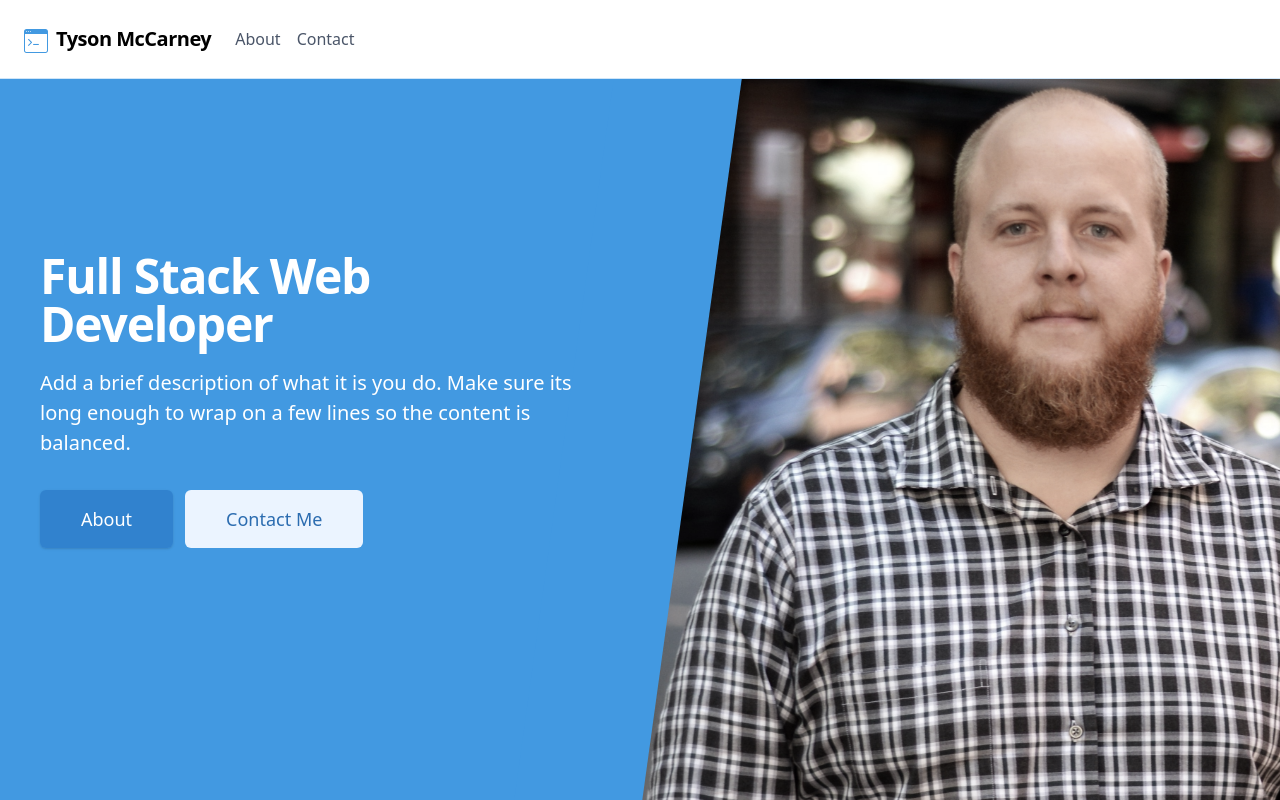
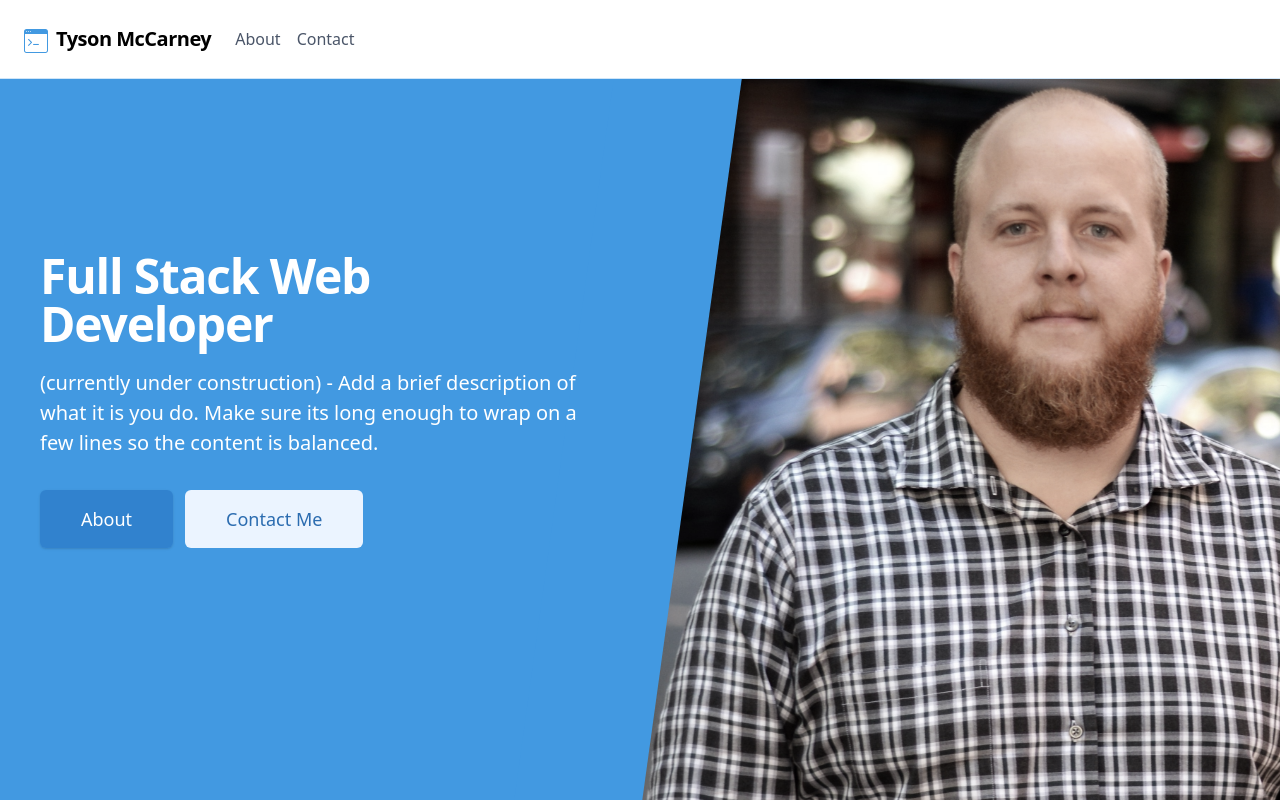
Before and after one commit to J-T-McC/portfolio, a Vue app: page / in a window 1280 px wide. Shown: the top 800 px of the page. Built offline with nearby package versions, Linux system fonts and the light colour scheme.

Commit message:
Text update to show site as under construction

```diff
--- a/src/components/content/Me.vue
+++ b/src/components/content/Me.vue
@@ -12,7 +12,7 @@
               Full Stack Web Developer
             </h2>
             <p class="mt-3 text-base sm:mt-5 sm:text-lg sm:max-w-xl sm:mx-auto md:mt-5 md:text-xl lg:mx-0">
-              Add a brief description of what it is you do. Make sure its long enough to wrap on a few lines so the
+              (currently under construction) - Add a brief description of what it is you do. Make sure its long enough to wrap on a few lines so the
               content is balanced.
             </p>
             <div class="mt-5 sm:mt-8 sm:flex sm:justify-center lg:justify-start">
```
